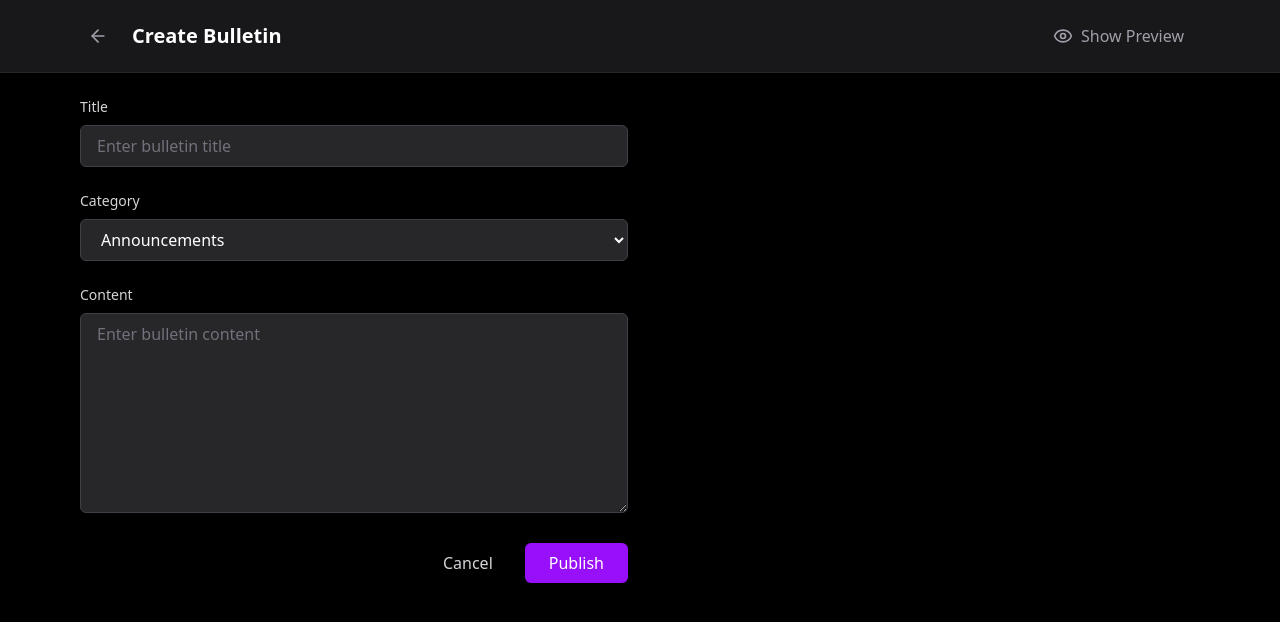
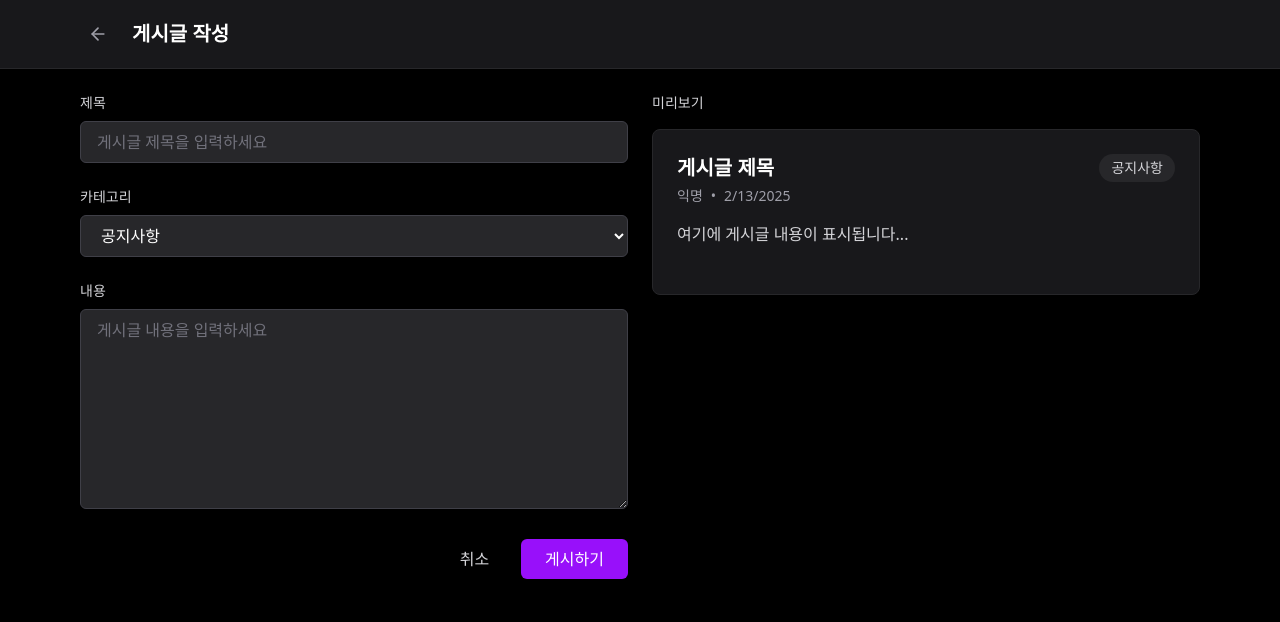
Before and after one commit to bwng0v0/Jwt-Test-React, a React (Vite) app: page /create in a window 1280 px wide. Shown: the top 622 px of the page. Built offline with nearby package versions, Linux system fonts and the light colour scheme.

Commit message:
feat(auth): 로그인 시 username 로컬스토리지 저장 및 화면에 표시

```diff
--- a/src/components/CreateBulletinPage.tsx
+++ b/src/components/CreateBulletinPage.tsx
@@ -1,27 +1,68 @@
 import React, { useState } from "react";
-import { ArrowLeft, Eye, EyeOff } from "lucide-react";
+import { ArrowLeft } from "lucide-react";
+import { useNavigate } from "react-router-dom";
+
 export function CreateBulletinPage() {
+  const navigate = useNavigate();
   const [formData, setFormData] = useState({
     title: "",
     content: "",
-    category: "Announcements",
+    category: "공지사항",
   });
-  const [showPreview, setShowPreview] = useState(false);
-  const categories = ["Announcements", "Events", "Guidelines", "General"];
-  const handleSubmit = (e: React.FormEvent) => {
+  const [loading, setLoading] = useState(false);
+  const [error, setError] = useState("");
+
+  const categories = ["공지사항", "이벤트", "가이드라인", "일반"];
+
+  const handleSubmit = async (e: React.FormEvent) => {
     e.preventDefault();
-    // Handle form submission here
-    alert("Bulletin created successfully!"); // Replace with proper submission logic
+    setLoading(true);
+    setError("");
+
+    const token = localStorage.getItem("accessToken");
+    if (!token) {
+      setError("게시글을 작성하려면 로그인해야 합니다.");
+      setLoading(false);
+      return;
+    }
+
+    try {
+      const response = await fetch("https://wide-dulcea-bwng0v0-c69673af.koyeb.app/api/posts", {
+        method: "POST",
+        headers: {
+          "Content-Type": "application/json",
+          Authorization: `Bearer ${token}`, // ✅ 토큰 추가
+        },
+        body: JSON.stringify({
+          title: formData.title,
+          content: formData.content,
+        }),
+      });
+
+      if (!response.ok) {
+        throw new Error("게시글을 생성하는 데 실패했습니다.");
+      }
+
+      navigate("/"); // ✅ 게시글 목록 페이지로 이동
+    } catch (error) {
+      setError("게시글을 생성하는 중 오류가 발생했습니다. 다시 시도해 주세요.");
+    } finally {
+      setLoading(false);
+    }
   };
-  const PreviewBulletin = () => (
+
+  const PreviewBulletin = () => {
+    const storedUsername = localStorage.getItem("username") || "익명"; // ✅ 로컬에서 username 가져오기
+
+    return (
       <div className="bg-zinc-900 border border-zinc-800 rounded-lg p-6">
         <div className="flex items-start justify-between mb-4">
           <div>
             <h2 className="text-xl font-semibold text-white mb-1">
-            {formData.title || "Bulletin Title"}
+              {formData.title || "게시글 제목"}
             </h2>
             <div className="flex items-center text-sm text-zinc-400">
-            <span>Sarah Johnson</span>
+              <span>{storedUsername}</span> {/* ✅ 유저명 적용 */}
               <span className="mx-2">•</span>
               <span>{new Date().toLocaleDateString()}</span>
             </div>
@@ -31,52 +72,39 @@ export function CreateBulletinPage() {
           </span>
         </div>
         <p className="text-zinc-300 mb-6">
-        {formData.content || "Bulletin content will appear here..."}
+          {formData.content || "여기에 게시글 내용이 표시됩니다..."}
         </p>
       </div>
     );
+  };
+
   return (
     <div className="min-h-screen w-full bg-black">
       <header className="bg-zinc-900 border-b border-zinc-800 sticky top-0 z-10">
         <div className="max-w-6xl mx-auto px-4 py-4 flex items-center justify-between">
           <div className="flex items-center space-x-4">
             <button
-              onClick={() => window.history.back()}
+              onClick={() => navigate(-1)}
               className="text-zinc-400 hover:text-white p-2 rounded-md hover:bg-zinc-800"
             >
               <ArrowLeft className="h-5 w-5" />
             </button>
-            <h1 className="text-xl font-semibold text-white">
-              Create Bulletin
-            </h1>
+            <h1 className="text-xl font-semibold text-white">게시글 작성</h1>
           </div>
-          <button
-            onClick={() => setShowPreview(!showPreview)}
-            className="flex items-center space-x-2 text-zinc-400 hover:text-white px-4 py-2 rounded-md hover:bg-zinc-800"
-          >
-            {showPreview ? (
-              <>
-                <EyeOff className="h-5 w-5" />
-                <span>Hide Preview</span>
-              </>
-            ) : (
-              <>
-                <Eye className="h-5 w-5" />
-                <span>Show Preview</span>
-              </>
-            )}
-          </button>
         </div>
       </header>
+
       <div className="max-w-6xl mx-auto px-4 py-6">
         <div className="grid grid-cols-1 lg:grid-cols-2 gap-6">
           <form onSubmit={handleSubmit} className="space-y-6">
+            {error && <p className="text-red-500">{error}</p>} {/* 오류 메시지 표시 */}
+
             <div>
               <label
                 htmlFor="title"
                 className="block text-sm font-medium text-zinc-300 mb-2"
               >
-                Title
+                제목
               </label>
               <input
                 type="text"
@@ -89,7 +117,7 @@ export function CreateBulletinPage() {
                   })
                 }
                 className="w-full px-4 py-2 bg-zinc-800 border border-zinc-700 rounded-md text-white placeholder-zinc-500 focus:outline-none focus:ring-2 focus:ring-purple-500 focus:border-purple-500"
-                placeholder="Enter bulletin title"
+                placeholder="게시글 제목을 입력하세요"
                 required
               />
             </div>
@@ -98,7 +126,7 @@ export function CreateBulletinPage() {
                 htmlFor="category"
                 className="block text-sm font-medium text-zinc-300 mb-2"
               >
-                Category
+                카테고리
               </label>
               <select
                 id="category"
@@ -123,7 +151,7 @@ export function CreateBulletinPage() {
                 htmlFor="content"
                 className="block text-sm font-medium text-zinc-300 mb-2"
               >
-                Content
+                내용
               </label>
               <textarea
                 id="content"
@@ -135,37 +163,39 @@ export function CreateBulletinPage() {
                   })
                 }
                 className="w-full px-4 py-2 bg-zinc-800 border border-zinc-700 rounded-md text-white placeholder-zinc-500 focus:outline-none focus:ring-2 focus:ring-purple-500 focus:border-purple-500 min-h-[200px]"
-                placeholder="Enter bulletin content"
+                placeholder="게시글 내용을 입력하세요"
                 required
               />
             </div>
             <div className="flex items-center justify-end space-x-4">
               <button
                 type="button"
-                onClick={() => window.history.back()}
+                onClick={() => navigate(-1)}
                 className="px-4 py-2 text-zinc-300 hover:text-white"
               >
-                Cancel
+                취소
               </button>
               <button
                 type="submit"
+                disabled={loading}
                 className="px-6 py-2 bg-purple-600 hover:bg-purple-700 text-white rounded-md"
               >
-                Publish
+                {loading ? "게시 중..." : "게시하기"}
               </button>
             </div>
           </form>
-          {showPreview && (
+
+          {/* ✅ 미리보기 항상 표시 */}
           <div className="lg:sticky lg:top-24">
             <h2 className="text-zinc-300 text-sm font-medium mb-4">
-                Preview
+              미리보기
             </h2>
             <PreviewBulletin />
           </div>
-          )}
         </div>
       </div>
     </div>
   );
 }
+
 export default CreateBulletinPage;
```
Also changed, not shown: src/components/BulletinPage.tsx (+132 -30 lines). Lines whose indentation alone changed are shown as unchanged.
